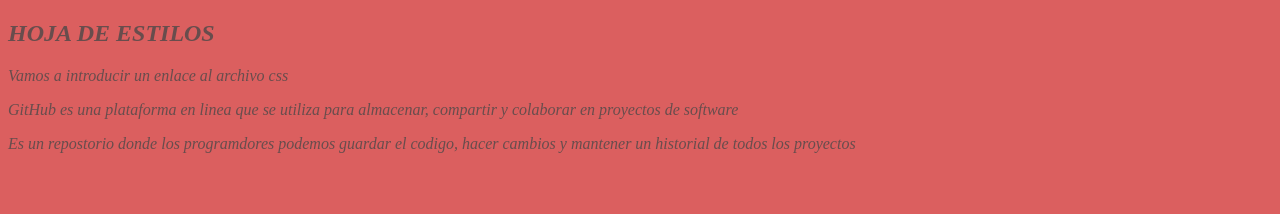
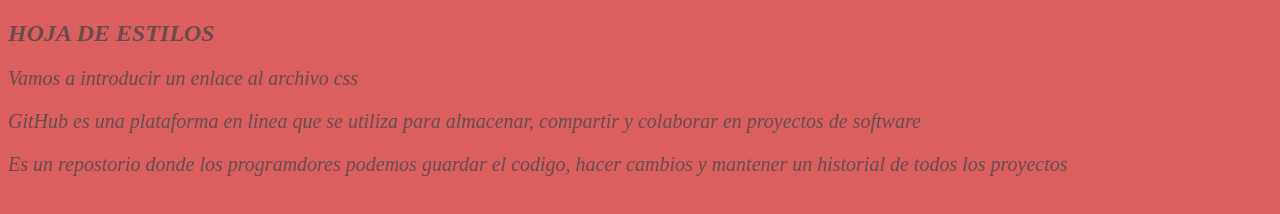
Before and after one commit to hubertkurdziel/edifp, a plain HTML site: page index.html in a window 1280 px wide. Drawn offline with Linux system fonts and the light colour scheme.

Commit message:
Actualización tamaño fuente

```diff
--- a/css/estilos.css
+++ b/css/estilos.css
@@ -4,5 +4,5 @@ body{
     color: rgb(104, 77, 77);
 }
 p{
-    font-sze: 20px;
+    font-size: 20px;
 }
```
